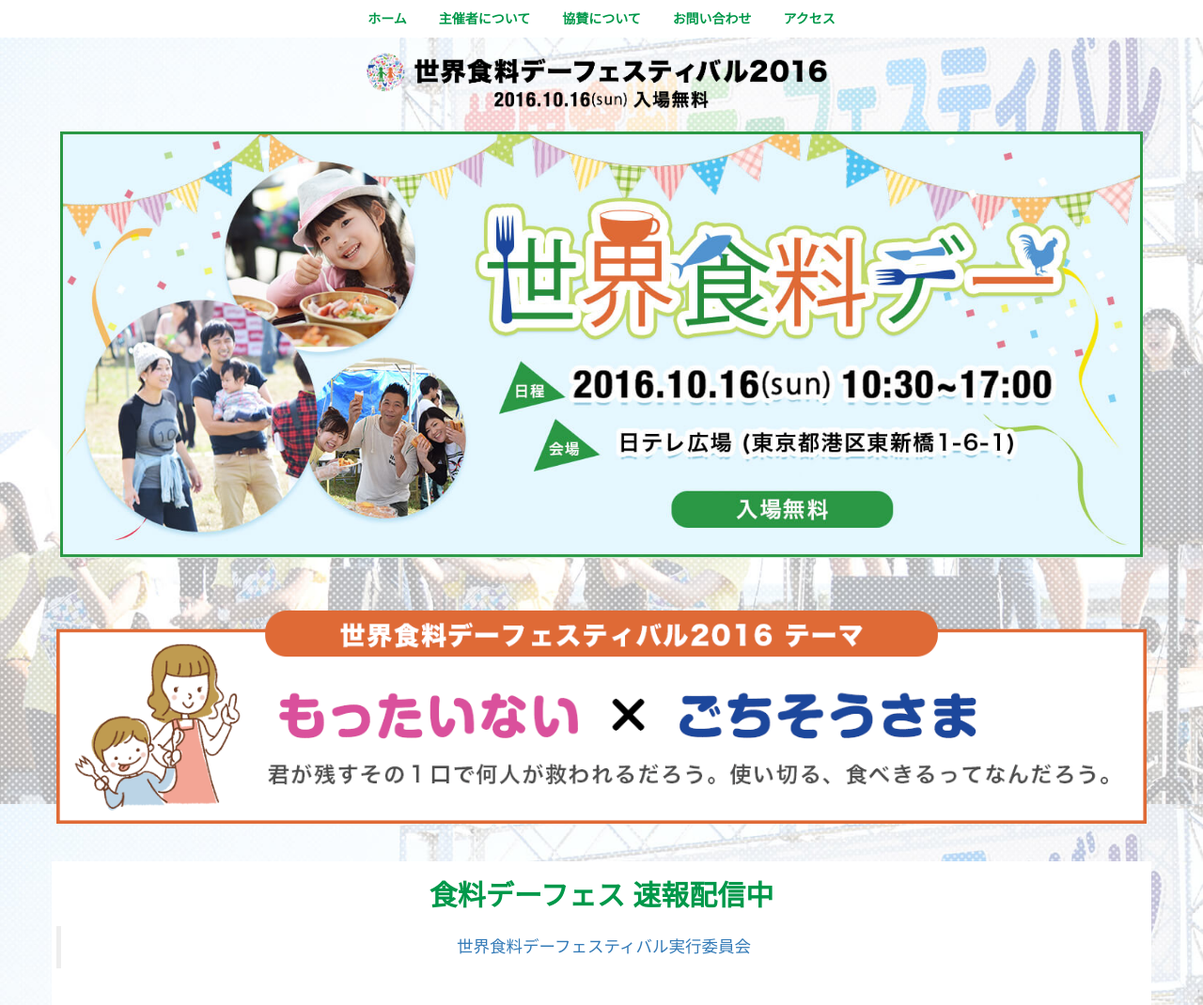
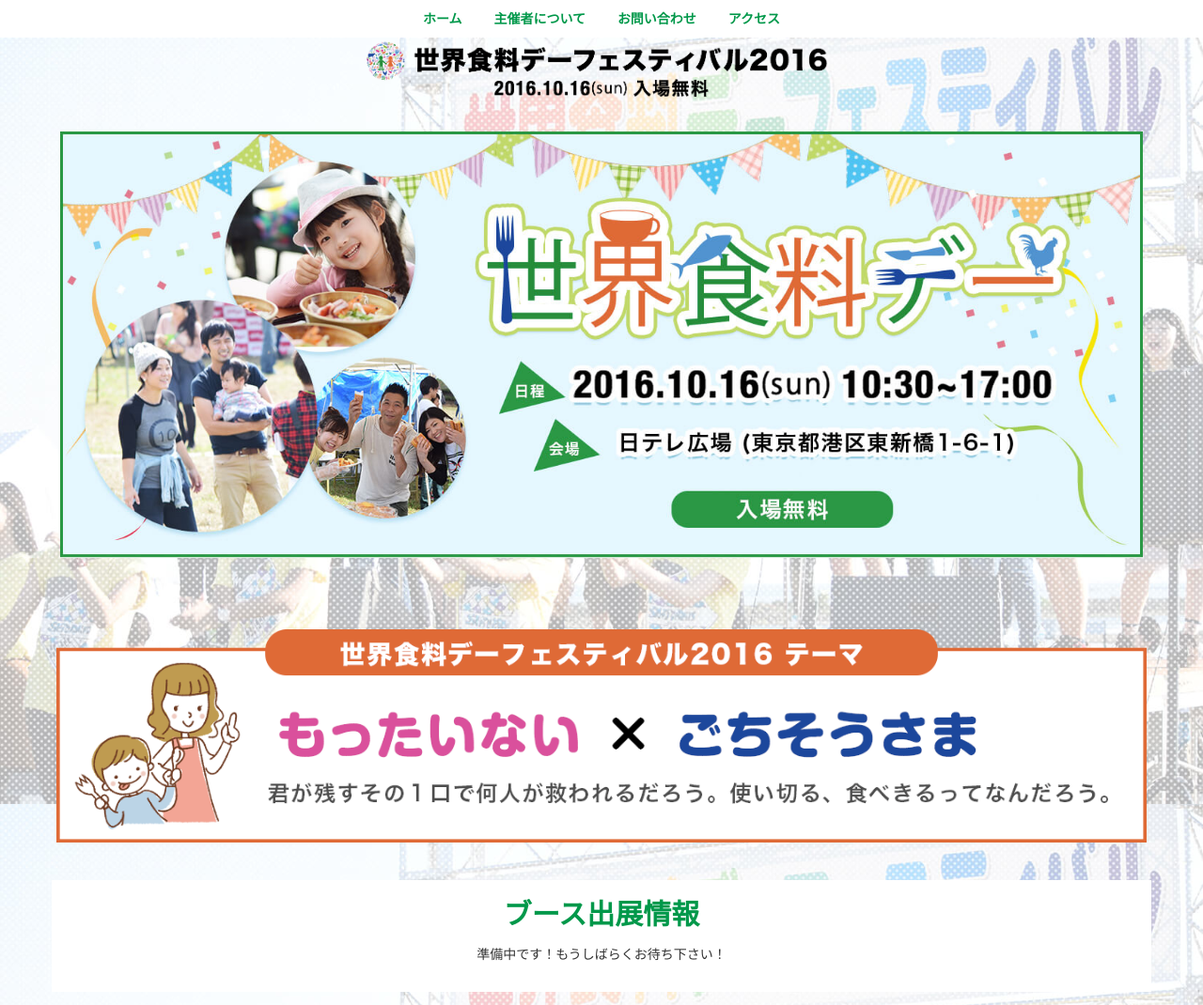
Before and after one commit to furu-s/website1, a PHP site: page / in a window 1280 px wide. Shown: the top 1070 px of the page at 94% size. Run offline with PHP 8.4, Linux system fonts and the light colour scheme; some libraries are stand-ins or nearby versions.

Commit message:
ページ追加

```diff
--- /dev/null
+++ b/404.php
@@ -0,0 +1 @@
+エラー
--- a/header.php
+++ b/header.php
@@ -21,3 +21,39 @@
     js.src = "//connect.facebook.net/ja_JP/sdk.js#xfbml=1&version=v2.7&appId=1572630606326790";
     fjs.parentNode.insertBefore(js, fjs);
   }(document, 'script', 'facebook-jssdk'));</script>
+<div class="container-fluid header">
+  <div class="row">
+    <div class="navbar-header">
+      <button type="button" class="navbar-toggle" data-toggle="collapse" data-target="#gnavi">
+      <span class="sr-only">メニュー</span>
+      <span class="icon-bar"></span>
+      <span class="icon-bar"></span>
+      <span class="icon-bar"></span>
+    </button>
+    </div>
+  <nav class="navbar navbar-light bg-faded">
+  <div id="gnavi" class="collapse navbar-collapse">
+  <ul class="nav text-center">
+    <li class="nav-item active">
+      <a class="nav-link" href="#">ホーム</a>
+    </li>
+    <li class="nav-item">
+      <a class="nav-link" href="/about">主催者について</a>
+    </li>
+    <li class="nav-item">
+      <a class="nav-link" href="#">お問い合わせ</a>
+    </li>
+    <li class="nav-item">
+      <a class="nav-link" href="#">アクセス</a>
+    </li>
+  </ul>
+  </div>
+  </nav>
+  </div>
+</div>
+
+<div class="container-fluid text-center">
+  <div class="row">
+    <h1><img src="images/top/logo.png" alt="" class="header-logo"></h1>
+  </div>
+</div>
--- a/index.php
+++ b/index.php
@@ -1,51 +1,25 @@
 <?php require_once("header.php"); ?>
-  <div class="container-fluid header">
-    <div class="row">
-      <div class="navbar-header">
-        <button type="button" class="navbar-toggle" data-toggle="collapse" data-target="#gnavi">
-        <span class="sr-only">メニュー</span>
-        <span class="icon-bar"></span>
-        <span class="icon-bar"></span>
-        <span class="icon-bar"></span>
-      </button>
-      </div>
-    <nav class="navbar navbar-light bg-faded">
-    <div id="gnavi" class="collapse navbar-collapse">
-    <ul class="nav text-center">
-      <li class="nav-item active">
-        <a class="nav-link" href="#">ホーム</a>
-      </li>
-      <li class="nav-item">
-        <a class="nav-link" href="#">主催者について</a>
-      </li>
-      <li class="nav-item">
-        <a class="nav-link" href="#">協賛について</a>
-      </li>
-      <li class="nav-item">
-        <a class="nav-link" href="#">お問い合わせ</a>
-      </li>
-      <li class="nav-item">
-        <a class="nav-link" href="#">アクセス</a>
-      </li>
-    </ul>
-    </div>
-    </nav>
-    </div>
-  </div>
   <div class="container-fluid text-center main-slideshow-wrap">
-    <div class="row">
-      <h1><img src="images/top/logo.png" alt="" class="header-logo"></h1>
-    </div>
     <div class="row main-slidershow">
       <img src="images/top/slide-1.jpg" alt="" class="main-slideshow-item" width="90%">
     </div>
   </div>
+
   <section class="section section-theme">
   <div class="container text-center">
     <div class="row">
     <img src="images/top/theme.png" width="100%" alt="">
      </div>
   </div>
+  </section>
+
+  <section class="section section-contents">
+    <div class="container">
+      <div class="row">
+        <h2 class="headline text-center">ブース出展情報</h2>
+        <p class="text-center">準備中です！もうしばらくお待ち下さい！</p>
+      </div>
+    </div>
   </section>
 
   <section class="section section-news">
--- a/style.css
+++ b/style.css
@@ -22,7 +22,7 @@ a:focus, a:hover {
 }
 
 .section {
-  margin: 0 0 20px 0;
+  margin: 20px 0;
 }
 
 .container {
@@ -39,6 +39,10 @@ a:focus, a:hover {
 
 .navbar-header {
   background-color: #fff;
+}
+
+#about.container, #access.container {
+  margin: 20px auto;
 }
 
 
@@ -92,7 +96,7 @@ a:focus, a:hover {
   margin: 24px auto;
 }
 
-.section .headline {
+.headline {
   margin: 0 0 16px 0;
   color: #00984a;
   font-weight: bold;
```
Also changed, not shown: about.php (+29 -0 lines), access.php (added, +14 -0 lines), index.html (deleted, +0 -143 lines), .htaccess (added).
